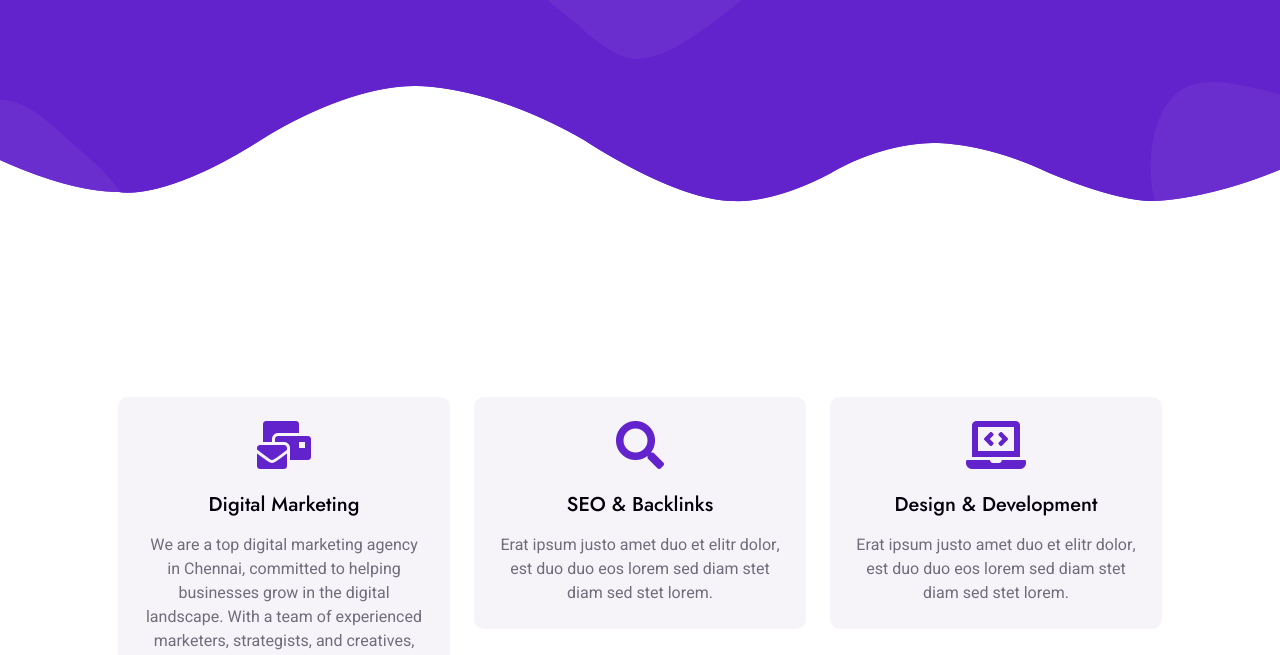
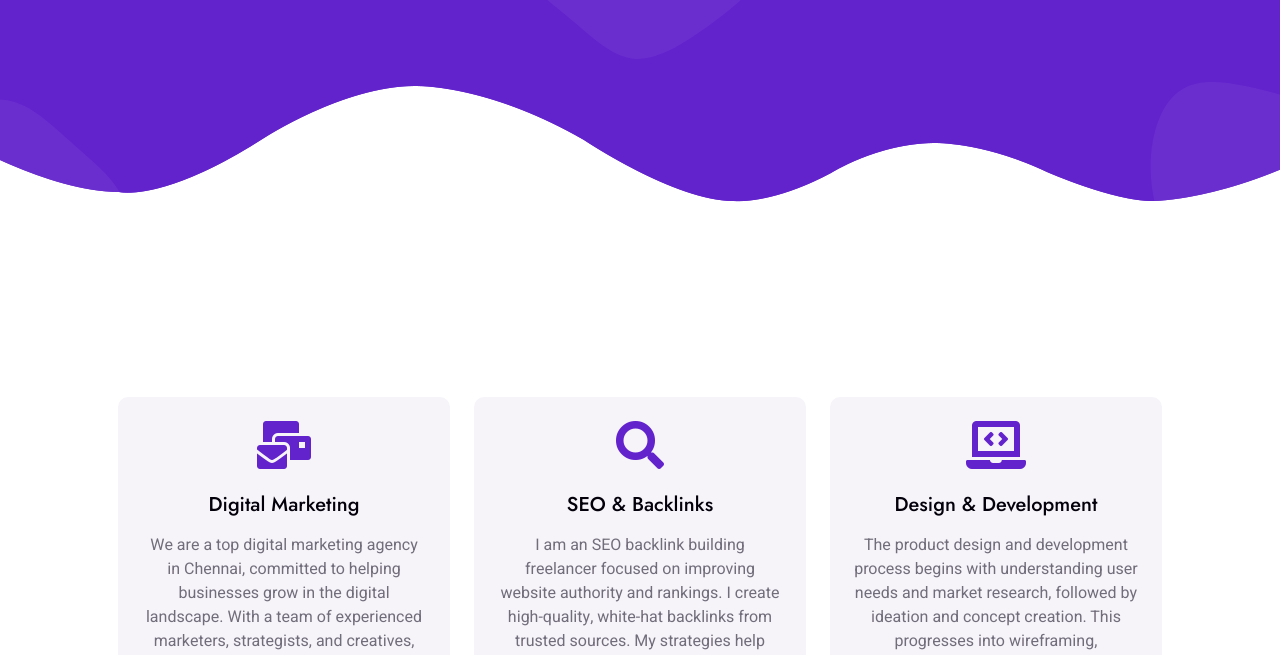
Before and after one commit to vinothraj2467/vinoth, a plain HTML site: page about.html in a window 1280 px wide. Shown: the part 292-947 px from the top of the page. Drawn offline with nearby package versions, Linux system fonts and the light colour scheme.

Commit message:
Update about.html

```diff
--- a/about.html
+++ b/about.html
@@ -109,14 +109,16 @@
                         <div class="feature-item bg-light rounded text-center p-4">
                             <i class="fa fa-3x fa-search text-primary mb-4"></i>
                             <h5 class="mb-3">SEO & Backlinks</h5>
-                            <p class="m-0">Erat ipsum justo amet duo et elitr dolor, est duo duo eos lorem sed diam stet diam sed stet lorem.</p>
+                            <p class="m-0">I am an SEO backlink building freelancer focused on improving website authority and rankings. I create high-quality, white-hat backlinks from trusted sources. My strategies help increase organic traffic and search visibility. I follow Google-approved link building practices only. Each backlink is relevant, natural, and niche-specific. Helping businesses grow with strong and sustainable SEO results.</p>
                         </div>
                     </div>
                     <div class="col-lg-4 wow fadeInUp" data-wow-delay="0.5s">
                         <div class="feature-item bg-light rounded text-center p-4">
                             <i class="fa fa-3x fa-laptop-code text-primary mb-4"></i>
                             <h5 class="mb-3">Design & Development</h5>
-                            <p class="m-0">Erat ipsum justo amet duo et elitr dolor, est duo duo eos lorem sed diam stet diam sed stet lorem.</p>
+                            <p class="m-0">The product design and development process begins with understanding user needs and market research, followed by ideation and concept creation. This progresses into wireframing, prototyping, and design validation to ensure usability and functionality. Once finalized, the product moves into development, testing, and quality assurance, ending with launch and continuous improvement based on user feedback and performance.
+
+</p>
                         </div>
                     </div>
                 </div>
```
